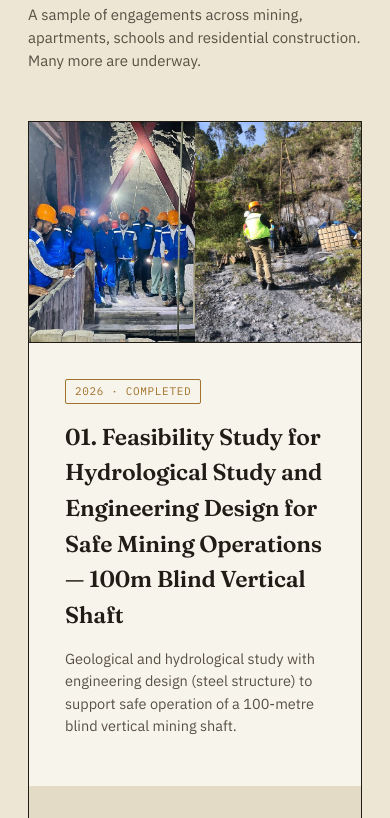
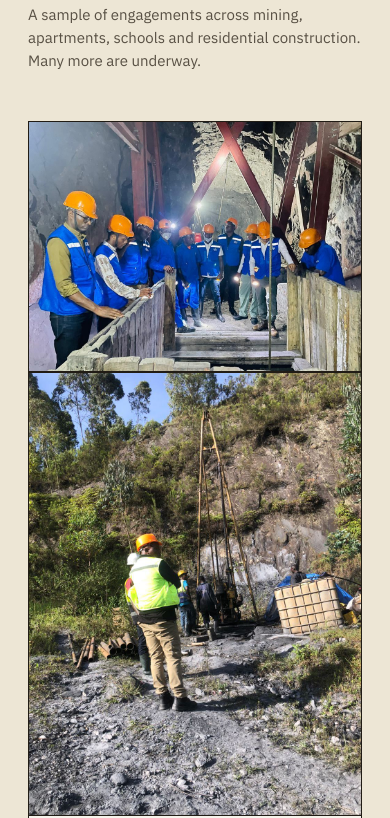
Before and after one commit to lovy-construction-ltd/Construction-company-, a plain HTML site: page index.html in a window 390 px wide. Shown: the part 5078-5896 px from the top of the page. Drawn offline with Linux system fonts and the light colour scheme.

Commit message:
Update index.html

```diff
--- a/index.html
+++ b/index.html
@@ -182,15 +182,25 @@
     background:var(--white);
     margin-bottom:34px;
   }
-  .sheet-photo{width:100%;height:220px;object-fit:cover;display:block;border-bottom:1px solid var(--ink);}
-  .sheet-photo-grid{display:grid;border-bottom:1px solid var(--ink);}
-  .sheet-photo-grid img{width:100%;height:220px;object-fit:cover;display:block;}
-  .sheet-photo-grid.g2{grid-template-columns:1fr 1fr;}
-  .sheet-photo-grid.g3{grid-template-columns:1fr 1fr 1fr;}
-  .sheet-photo-grid.g4{grid-template-columns:1fr 1fr 1fr 1fr;}
-  @media (max-width:560px){
-    .sheet-photo-grid.g2, .sheet-photo-grid.g3, .sheet-photo-grid.g4{grid-template-columns:1fr 1fr;}
-    .sheet-photo-grid.g3 img:nth-child(3){grid-column:1/3;}
+  .sheet-photo{width:100%;height:auto;display:block;border-bottom:1px solid var(--ink);}
+  .sheet-photo-grid{
+    display:grid;
+    grid-template-columns:repeat(auto-fit, minmax(240px, 1fr));
+    gap:2px;
+    background:var(--ink);
+    border-bottom:1px solid var(--ink);
+  }
+  .sheet-photo-grid img{
+    width:100%;
+    height:auto;
+    max-height:480px;
+    object-fit:contain;
+    background:var(--paper-2);
+    display:block;
+  }
+  @media (max-width:640px){
+    .sheet-photo-grid{grid-template-columns:1fr;}
+    .sheet-photo-grid img{max-height:60vh;}
   }
   .sheet-body{display:grid;grid-template-columns:1fr 300px;}
   .sheet-main{padding:34px 36px;}
@@ -218,15 +228,16 @@
   /* ---------- FIELD GALLERY ---------- */
   .gallery{background:var(--paper-2);}
   .gallery-grid{
-    display:grid;grid-template-columns:repeat(4,1fr);gap:4px;
+    display:grid;grid-template-columns:repeat(auto-fit, minmax(220px, 1fr));gap:4px;
   }
   .gallery-grid img{
-    width:100%;height:190px;object-fit:cover;display:block;
+    width:100%;height:auto;max-height:420px;object-fit:contain;background:var(--white);display:block;
     filter:grayscale(15%);transition:filter .2s ease;
   }
   .gallery-grid img:hover{filter:grayscale(0%);}
-  @media (max-width:760px){
-    .gallery-grid{grid-template-columns:repeat(2,1fr);}
+  @media (max-width:640px){
+    .gallery-grid{grid-template-columns:1fr;}
+    .gallery-grid img{max-height:60vh;}
   }
 
   /* ---------- CTA ---------- */
@@ -392,11 +403,9 @@
     </div>
 
     <div class="sheet">
-      <div class="sheet-photo-grid g4">
+      <div class="sheet-photo-grid g2">
         <img src="01-1.jpg" alt="New Bugarama Mining — underground shaft inspection" onerror="this.remove()">
         <img src="01-2.jpg" alt="New Bugarama Mining — geological drilling works" onerror="this.remove()">
-        <img src="NBM.jpg" alt="New Bugarama Mining — site works" onerror="this.remove()">
-        <img src="mining.jpg" alt="New Bugarama Mining — site works" onerror="this.remove()">
       </div>
       <div class="sheet-body">
         <div class="sheet-main">
```
